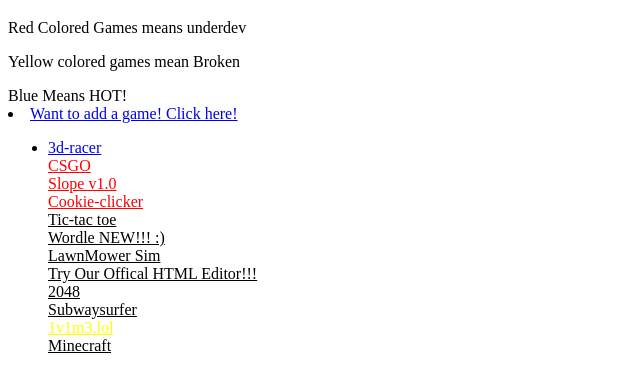
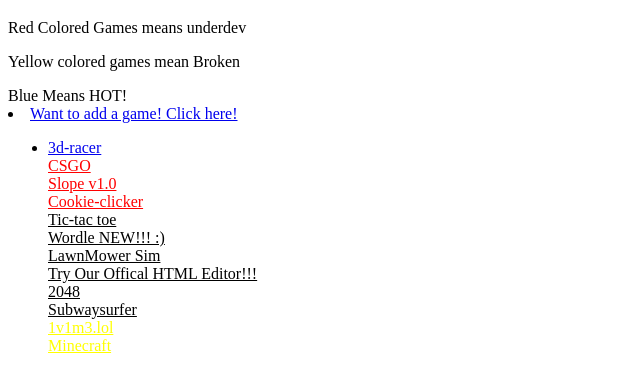
Before and after one commit to Zanman503/Naeroglops, a plain HTML site: page index.html in a window 1280 px wide. Shown: the part 61-450 px from the top of the page, without its empty margins (0-640 px from the left). Drawn offline with Linux system fonts and the light colour scheme.

Commit message:
Update index.html

```diff
--- a/index.html
+++ b/index.html
@@ -41,7 +41,7 @@
     <a href="games/1v1m3.lol/index.html" style="color:#FFFF00;"> 1v1m3.lol  </a>
     </div>
      <div>
-    <a href="games/minecraftold/mine.html" style="color:black;"> Minecraft  </a>
+    <a href="games/minecraftold/mine.html" style="color:#FFFF00;"> Minecraft  </a>
 
     </div>
 
```
